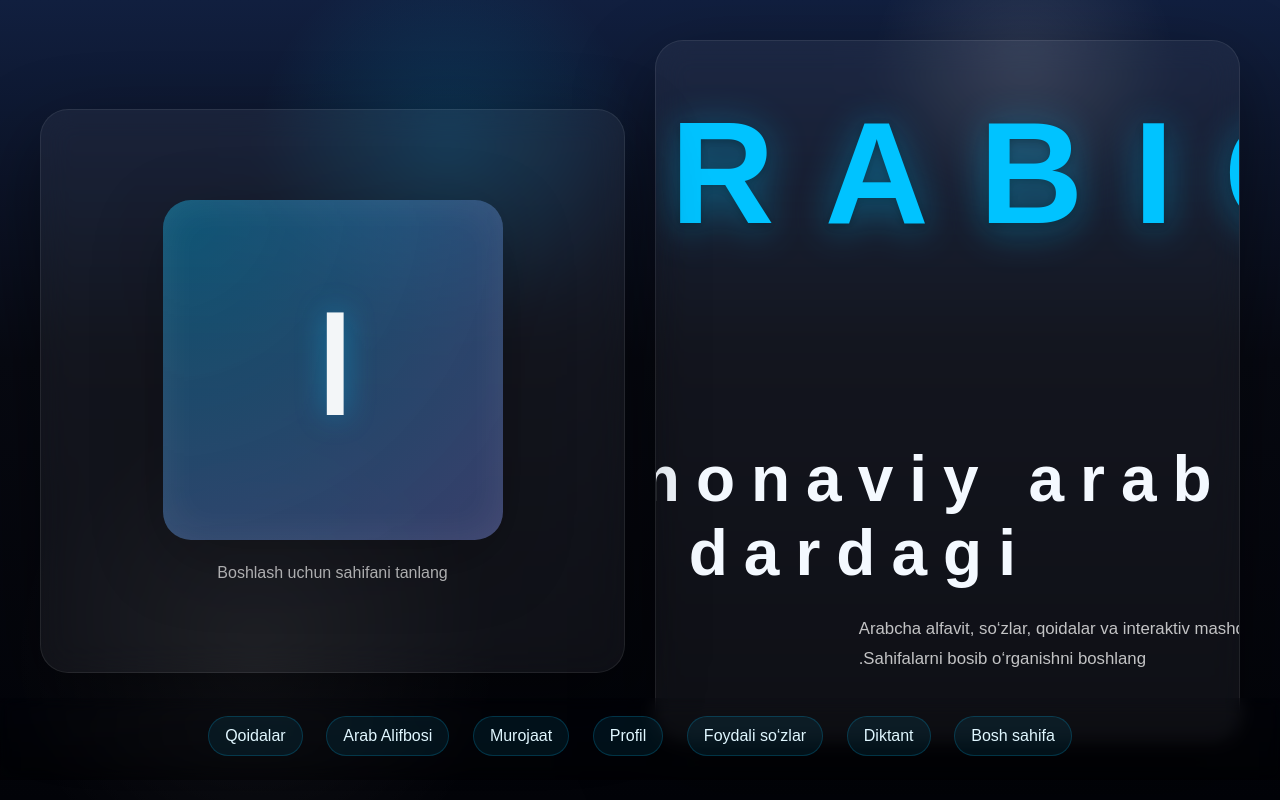
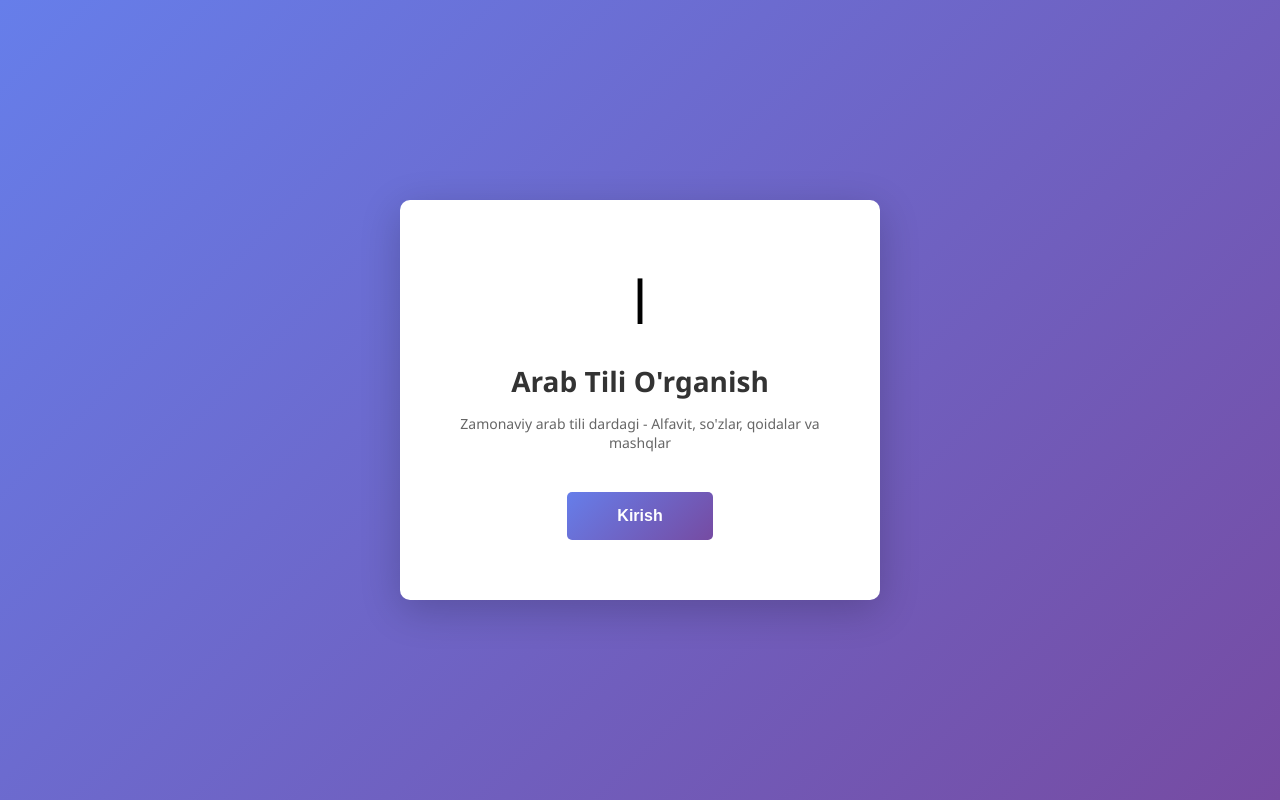
Before and after one commit to Muxammadamin756/Muxammadamin756.github.io, a website: page ARABIC/index.html in a window 1280 px wide. Drawn offline with Linux system fonts and the light colour scheme.

Commit message:
Faqat kirish tugmasi bilan login sahifasi qo'shildi

```diff
--- a/ARABIC/index.html
+++ b/ARABIC/index.html
@@ -4,41 +4,86 @@
 <head>
     <meta charset="UTF-8">
     <meta name="viewport" content="width=device-width, initial-scale=1.0">
-    <title>ARABIC_T</title>
+    <title>Arabic Learning - Kirish</title>
 
-    <link rel="stylesheet" href="./Boshindex.html/stayle.css">
+    <link rel="stylesheet" href="./Boshindex/style.css">
+    <style>
+        body {
+            margin: 0;
+            padding: 0;
+            font-family: 'Segoe UI', Tahoma, Geneva, Verdana, sans-serif;
+            background: linear-gradient(135deg, #667eea 0%, #764ba2 100%);
+            min-height: 100vh;
+            display: flex;
+            justify-content: center;
+            align-items: center;
+        }
+
+        .login-container {
+            background: white;
+            padding: 60px 40px;
+            border-radius: 10px;
+            box-shadow: 0 10px 40px rgba(0, 0, 0, 0.2);
+            text-align: center;
+            max-width: 400px;
+            width: 100%;
+        }
+
+        .login-container h1 {
+            color: #333;
+            margin-bottom: 10px;
+            font-size: 28px;
+        }
+
+        .login-container p {
+            color: #666;
+            margin-bottom: 40px;
+            font-size: 14px;
+        }
+
+        .login-icon {
+            font-size: 60px;
+            margin-bottom: 20px;
+        }
+
+        .login-btn {
+            background: linear-gradient(135deg, #667eea 0%, #764ba2 100%);
+            color: white;
+            border: none;
+            padding: 15px 50px;
+            font-size: 16px;
+            border-radius: 5px;
+            cursor: pointer;
+            transition: transform 0.3s, box-shadow 0.3s;
+            font-weight: bold;
+        }
+
+        .login-btn:hover {
+            transform: translateY(-2px);
+            box-shadow: 0 10px 20px rgba(102, 126, 234, 0.4);
+        }
+
+        .login-btn:active {
+            transform: translateY(0);
+        }
+    </style>
 </head>
 
 <body>
-    <div class="launch-wrapper">
-        <div class="launch-content">
-            <div class="panel left-panel">
-                <div class="hero-card">
-                    <h1 class="hero-title">Arabic T</h1>
-                    <h2 class="hero-subtitle">Zamonaviy arab tili dardagi</h2>
-                    <p class="hero-copy">Arabcha alfavit, so‘zlar, qoidalar va interaktiv mashqlar bitta joyda. Sahifalarni bosib o‘rganishni boshlang.</p>
-                </div>
-            </div>
-            <div class="panel right-panel">
-                <div class="image-card">
-                    <div class="image-graphic">
-                        <span>ا</span>
-                    </div>
-                    <p class="image-label">Boshlash uchun sahifani tanlang</p>
-                </div>
-            </div>
+    <div class="login-container">
+        <div class="login-icon">
+            ا
         </div>
+        <h1>Arab Tili O'rganish</h1>
+        <p>Zamonaviy arab tili dardagi - Alfavit, so'zlar, qoidalar va mashqlar</p>
+        <button class="login-btn" onclick="kirish()">Kirish</button>
     </div>
-    <div class="nav__link">
-        <a href="./Boshindex.html/index.html">Bosh sahifa</a>
-        <a href="./Boshindex.html/diktant.html">Diktant</a>
-        <a href="./Boshindex.html/foydali_soz.html">Foydali so‘zlar</a>
-        <a href="./Boshindex.html/profil.html">Profil</a>
-        <a href="./Boshindex.html/malumot.html">Murojaat</a>
-        <a href="./Boshindex.html/alifbe.html">Arab Alifbosi</a>
-        <a href="./Boshindex.html/Arab_tili_haqida_tushuncha.html">Qoidalar</a>
-    </div>
+
+    <script>
+        function kirish() {
+            window.location.href = "./Boshindex/index.html";
+        }
+    </script>
 </body>
 
-
 </html>
```
